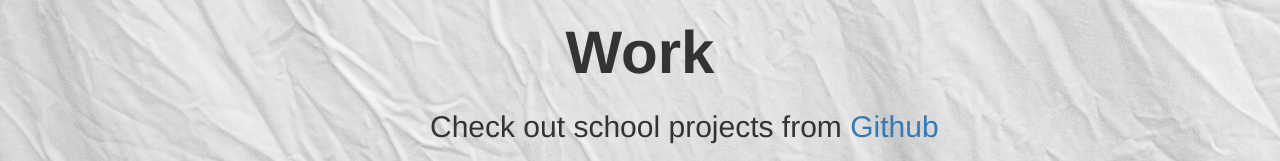
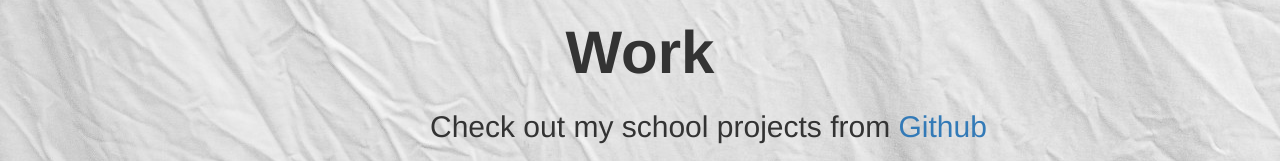
Before and after one commit to happierday/jianchengwu, a plain HTML site: page index.html in a window 1280 px wide. Shown: the part 675-836 px from the top of the page. Drawn offline with nearby package versions, Linux system fonts and the light colour scheme.

Commit message:
Update index.html

```diff
--- a/index.html
+++ b/index.html
@@ -27,7 +27,7 @@
     </div>
     <div class = "work">
     	<h1><center><b>Work</b></center></h1>
-    	<p>Check out school projects from <a href = "https://github.com/happierday">Github</a></p>
+    	<p>Check out my school projects from <a href = "https://github.com/happierday">Github</a></p>
     </div>
 
 	<hi id = "exp"><center><b>Experience</b></center></hi>
```
